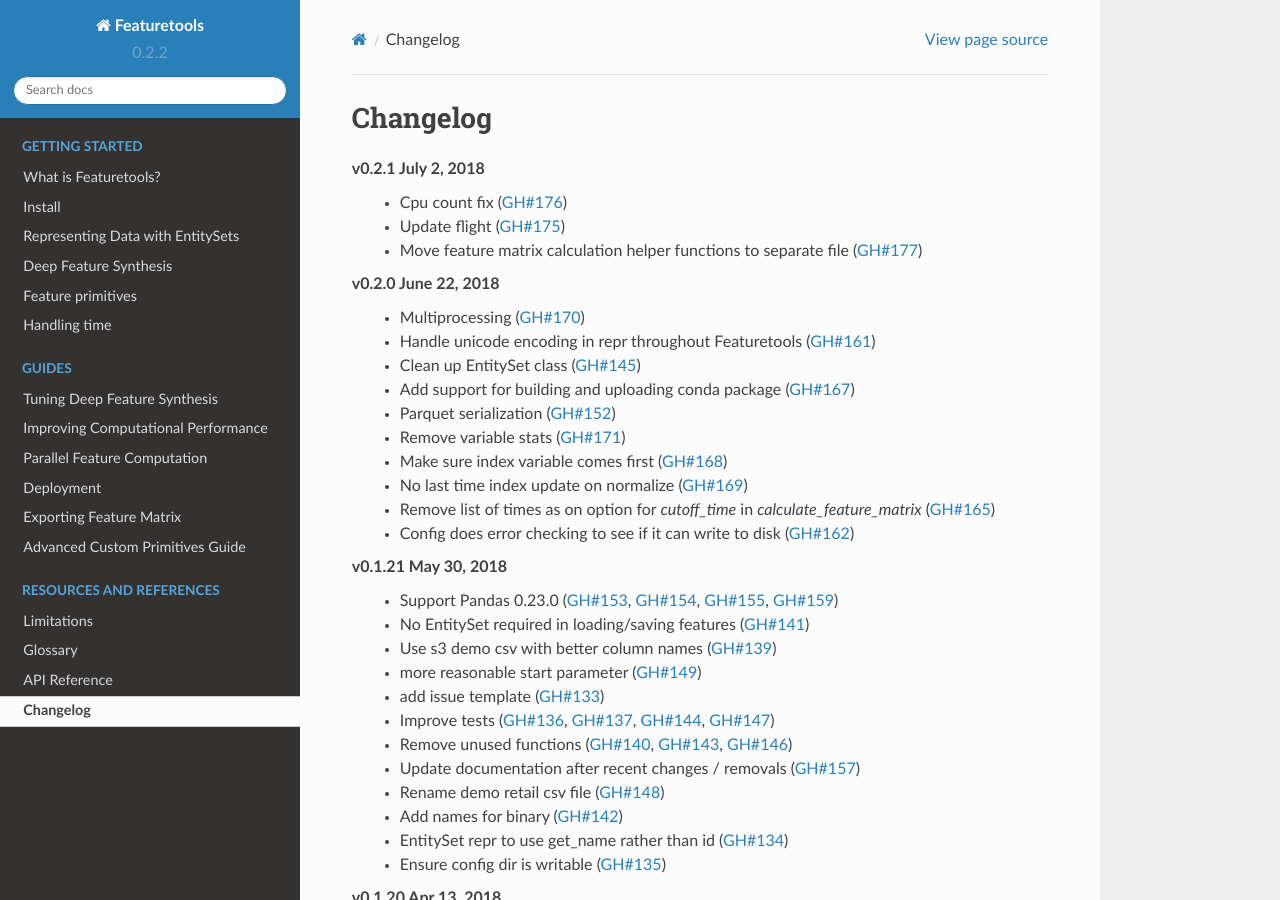
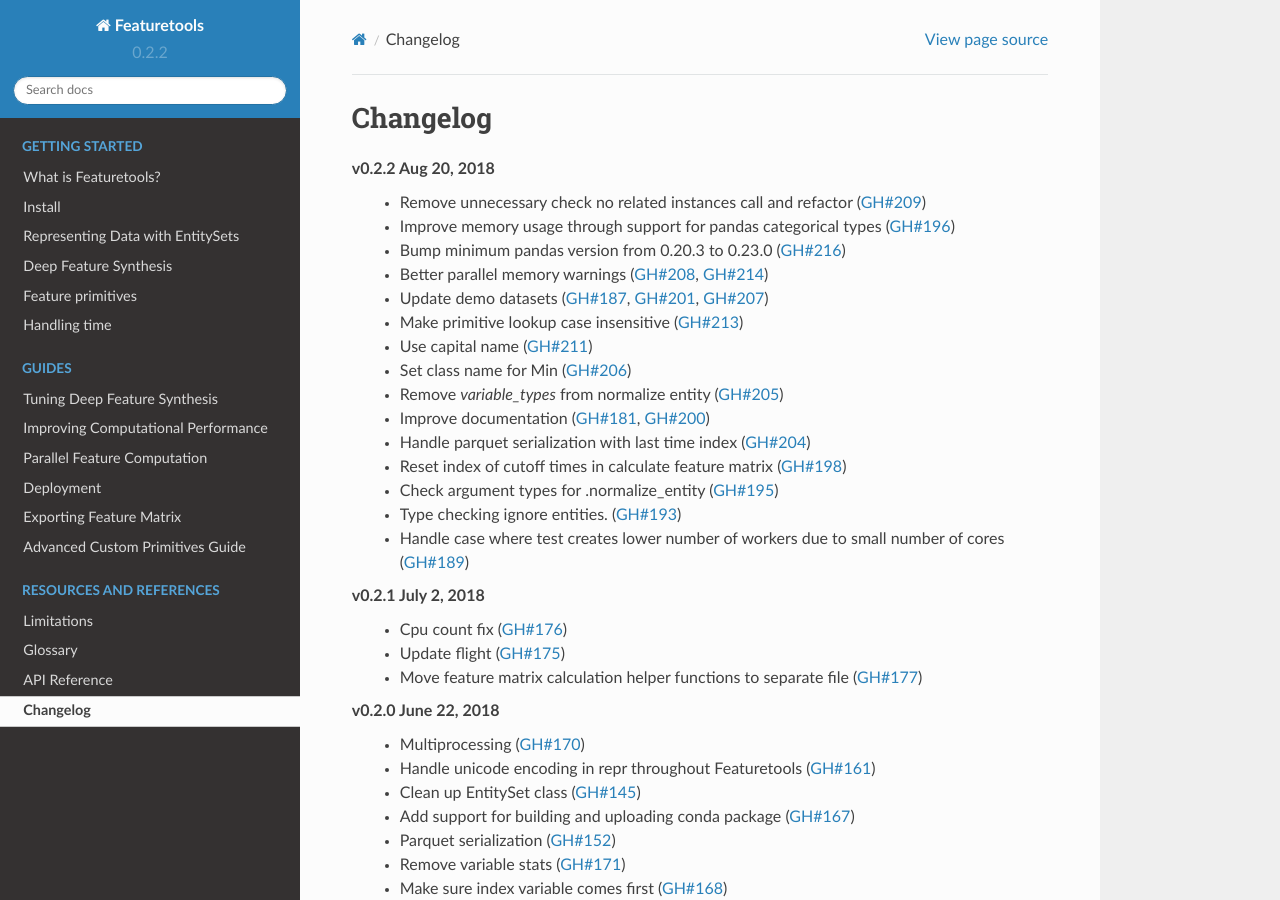
Before and after one commit to alteryx/featuretools, a Sphinx documentation site: the page built from docs/source/changelog.rst, in a window 1280 px wide and 900 px high. Built offline with Sphinx 7.4.7 and the Read the Docs theme 2.0.0, drawn with Linux system fonts in a browser that asks for light colours; comment, search, counter and statistics services are not loaded.

Commit message:
update changelog

```diff
--- a/docs/source/changelog.rst
+++ b/docs/source/changelog.rst
@@ -2,6 +2,23 @@
 
 Changelog
 ---------
+**v0.2.2** Aug 20, 2018
+    * Remove unnecessary check no related instances call and refactor (:pr:`209`)
+    * Improve memory usage through support for pandas categorical types (:pr:`196`)
+    * Bump minimum pandas version from 0.20.3 to 0.23.0 (:pr:`216`)
+    * Better parallel memory warnings (:pr:`208`, :pr:`214`)
+    * Update demo datasets (:pr:`187`, :pr:`201`, :pr:`207`)
+    * Make primitive lookup case insensitive  (:pr:`213`)
+    * Use capital name (:pr:`211`)
+    * Set class name for Min (:pr:`206`)
+    * Remove `variable_types` from normalize entity (:pr:`205`)
+    * Improve documentation (:pr:`181`, :pr:`200`)
+    * Handle parquet serialization with last time index (:pr:`204`)
+    * Reset index of cutoff times in calculate feature matrix (:pr:`198`)
+    * Check argument types for .normalize_entity (:pr:`195`)
+    * Type checking ignore entities.  (:pr:`193`)
+    * Handle case where test creates lower number of workers due to small number of cores (:pr:`189`)
+
 **v0.2.1** July 2, 2018
     * Cpu count fix (:pr:`176`)
     * Update flight (:pr:`175`)
```
